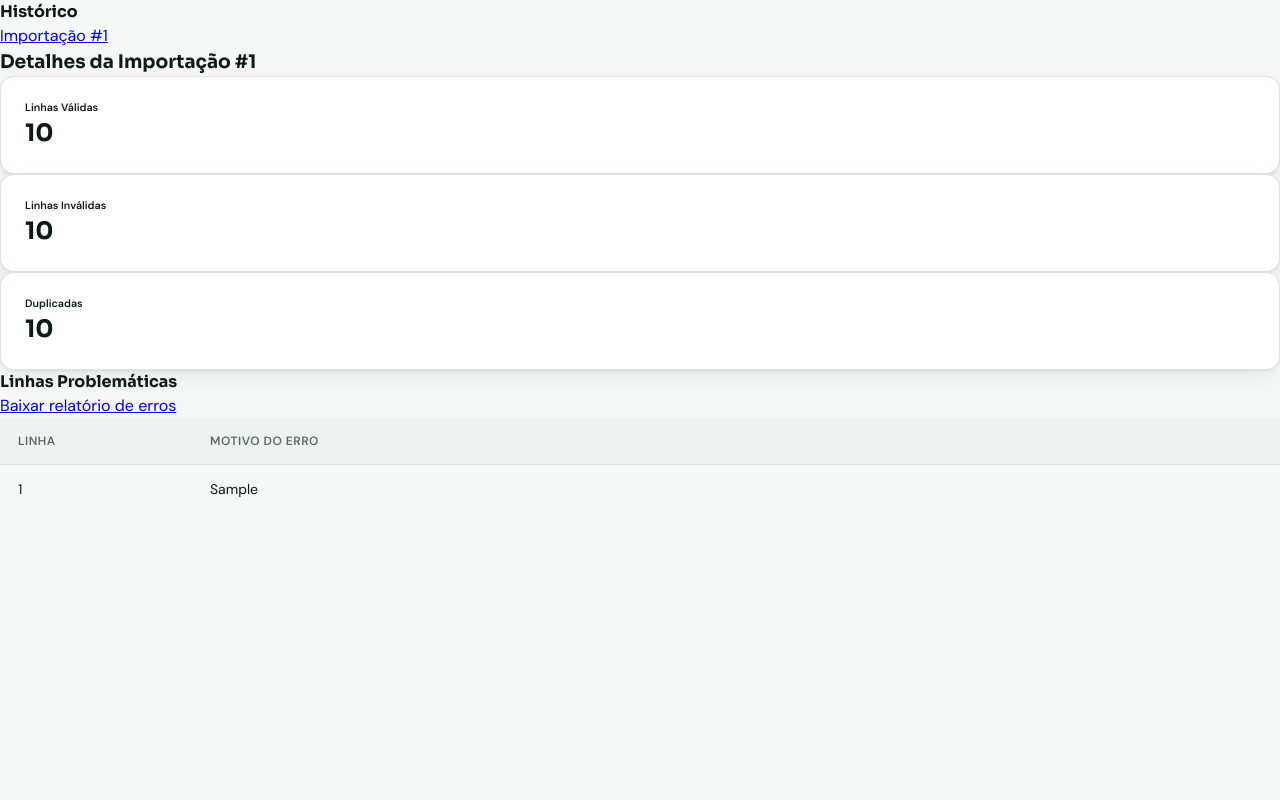
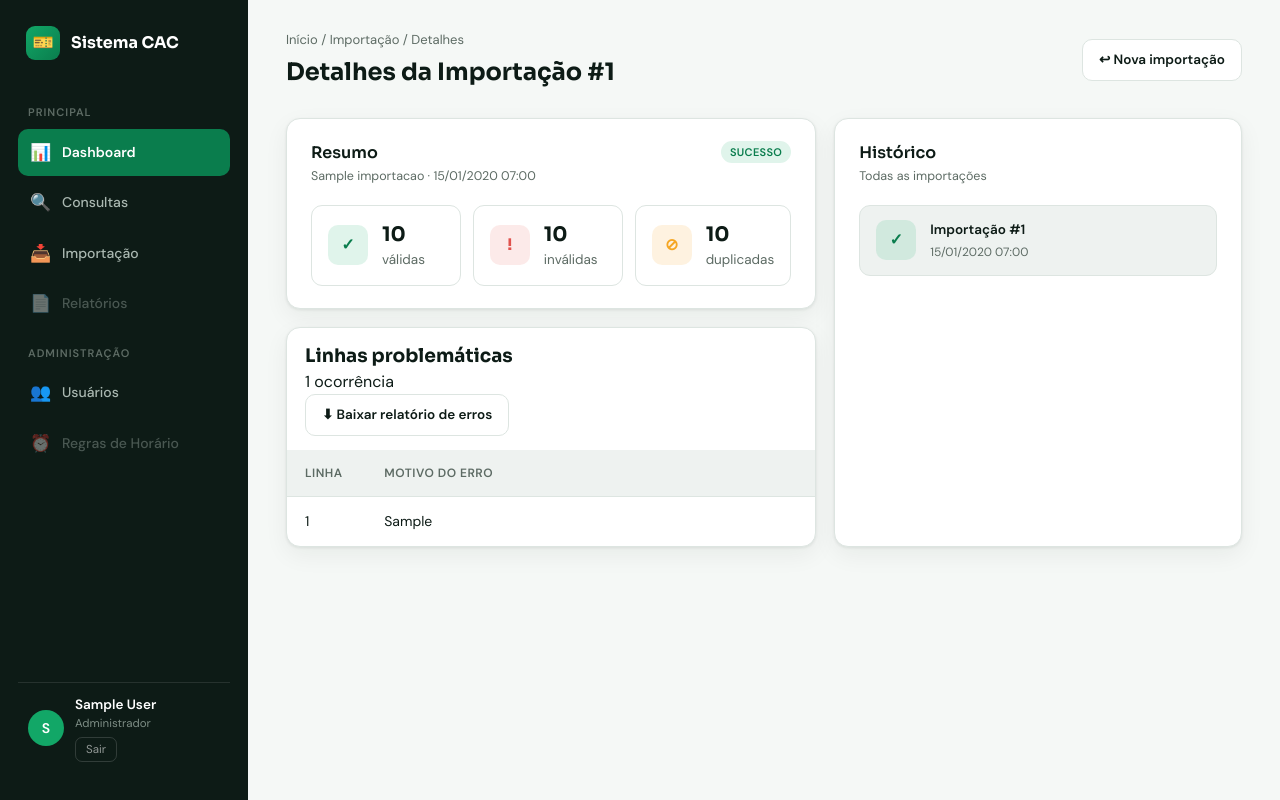
Before and after one commit to ricardo-rals/controle_catraca, a Django app: page /importacoes/dashboard/ in a window 1280 px wide. Run offline with Django 5.2, Linux system fonts and the light colour scheme; a user stored in the database is signed in; tables that the repository leaves empty hold one stand-in row (values such as "Sample post").

Commit message:
feat(HU-027): refatora template de detalhes da importação com melhorias na apresentação e usabilidade

```diff
--- a/apps/importacoes/templates/importacoes/detalhe_importacao.html
+++ b/apps/importacoes/templates/importacoes/detalhe_importacao.html
@@ -1,79 +1,83 @@
-{% extends 'base.html' %}
+{% extends "base_app.html" %}
+{% load static %}
 
-{% block content %}
-<div class="container mt-4">
-    <div class="row">
-        <!-- AC 4: Menu lateral com histórico de importações -->
-        <div class="col-md-3 mb-4">
-            <h4>Histórico</h4>
-            <div class="list-group">
-                {% for imp in importacoes %}
-                    <a href="{% url 'dashboard_detalhe' imp.id %}"
-                       class="list-group-item list-group-item-action {% if importacao and importacao.id == imp.id %}active{% endif %}">
-                        Importação #{{ imp.id }}
-                    </a>
-                {% empty %}
-                    <p class="text-muted">Nenhuma importação encontrada.</p>
-                {% endfor %}
+{% block titulo %}Detalhes da importação{% endblock %}
+
+{% block extra_css %}
+<link rel="stylesheet" href="{% static 'css/importacao.css' %}">
+{% endblock %}
+
+{% block page_content %}
+
+<div class="topbar">
+  <div>
+    <div class="migalha">Início / Importação / Detalhes</div>
+    <h1>
+      {% if importacao %}Detalhes da Importação #{{ importacao.id }}
+      {% else %}Detalhes da importação{% endif %}
+    </h1>
+  </div>
+  <div class="acoes">
+    <a href="{% url 'importar_csv' %}" class="btn-sec">↩ Nova importação</a>
   </div>
 </div>
 
-        <!-- Conteúdo principal do Dashboard -->
-        <div class="col-md-9">
+<div class="import-grid">
+
+  <!-- Coluna esquerda: resumo + falhas -->
+  <div>
     {% if importacao %}
-                <h3 class="mb-4">Detalhes da Importação #{{ importacao.id }}</h3>
-
-                <!-- AC 1: Cards de resumo -->
-                <div class="row mb-5">
-                    <div class="col-md-4">
-                        <div class="card text-white bg-success">
-                            <div class="card-body text-center">
-                                <h6 class="card-title text-uppercase">Linhas Válidas</h6>
-                                <h2 class="card-text mb-0">{{ importacao.total_validos }}</h2>
+      <div class="card" style="margin-bottom:18px;">
+        <div class="cab">
+          <div>
+            <h3>Resumo</h3>
+            <div class="leg">
+              {{ importacao.nome_arquivo }} ·
+              {{ importacao.data_tentativa|date:"d/m/Y H:i" }}
             </div>
           </div>
+          <span class="status-pill status-{{ importacao.status|lower }}">
+            {{ importacao.get_status_display }}
+          </span>
         </div>
-                    <div class="col-md-4">
-                        <div class="card text-white bg-danger">
-                            <div class="card-body text-center">
-                                <h6 class="card-title text-uppercase">Linhas Inválidas</h6>
-                                <h2 class="card-text mb-0">{{ importacao.total_invalidos }}</h2>
+        <div class="resumo-import resumo-row">
+          <div class="li-resumo" style="flex:1">
+            <div class="nm ok-nm">✓</div>
+            <div class="tx"><b>{{ importacao.total_validos }}</b> válidas</div>
           </div>
+          <div class="li-resumo" style="flex:1">
+            <div class="nm inv-nm">!</div>
+            <div class="tx"><b>{{ importacao.total_invalidos }}</b> inválidas</div>
           </div>
-                    </div>
-                    <div class="col-md-4">
-                        <div class="card text-dark bg-warning">
-                            <div class="card-body text-center">
-                                <h6 class="card-title text-uppercase">Duplicadas</h6>
-                                <h2 class="card-text mb-0">{{ importacao.total_duplicados }}</h2>
-                            </div>
+          <div class="li-resumo" style="flex:1">
+            <div class="nm dup-nm">⊘</div>
+            <div class="tx"><b>{{ importacao.total_duplicados }}</b> duplicadas</div>
           </div>
         </div>
       </div>
 
-                <!-- Lista de falhas -->
       {% if falhas %}
-                    <div class="d-flex justify-content-between align-items-center mb-3">
-                        <h4 class="mb-0">Linhas Problemáticas</h4>
-                        <!-- AC 3: Botão "Baixar relatório de erros" -->
-                        <a href="{% url 'exportar_erros_csv' importacao.id %}" class="btn btn-outline-primary">
-                            <i class="bi bi-download"></i> Baixar relatório de erros
+        <div class="tabela-card">
+          <div class="cab" style="padding:14px 18px;">
+            <div>
+              <h3>Linhas problemáticas</h3>
+              <div class="leg">{{ falhas|length }} ocorrência{{ falhas|length|pluralize:"s" }}</div>
+            </div>
+            <a href="{% url 'exportar_erros_csv' importacao.id %}" class="btn-sec">
+              ⬇ Baixar relatório de erros
             </a>
           </div>
-
-                    <!-- AC 2: Tabela com as linhas problemáticas detalhadas -->
-                    <div class="table-responsive">
-                        <table class="table table-striped table-hover table-bordered">
-                            <thead class="table-dark">
+          <table>
+            <thead>
               <tr>
-                                    <th style="width: 15%">Linha</th>
-                                    <th>Motivo do Erro</th>
+                <th style="width:15%;">Linha</th>
+                <th>Motivo do erro</th>
               </tr>
             </thead>
             <tbody>
               {% for falha in falhas %}
                 <tr>
-                                        <td class="fw-bold">{{ falha.linha_arquivo }}</td>
+                  <td>{{ falha.linha_arquivo }}</td>
                   <td>{{ falha.motivo_erro }}</td>
                 </tr>
               {% endfor %}
@@ -81,19 +85,62 @@
           </table>
         </div>
       {% else %}
-                    <div class="alert alert-success d-flex align-items-center" role="alert">
-                        <div>
-                            <strong>Tudo certo!</strong> Nenhuma linha problemática foi registrada nesta importação.
-                        </div>
+        <div class="alerta alerta-success">
+          <strong>Tudo certo!</strong>
+          Nenhuma linha problemática foi registrada nesta importação.
         </div>
       {% endif %}
 
     {% else %}
-                <div class="alert alert-info">
-                    Selecione uma importação no menu lateral para visualizar os detalhes.
-                </div>
+      <p style="color:var(--cinza); font-size:13.5px; text-align:center; padding:32px 0;">
+        Selecione uma importação no histórico ao lado.
+      </p>
     {% endif %}
   </div>
+
+  <!-- Coluna direita: histórico de importações -->
+  <div class="card">
+    <div class="cab">
+      <div>
+        <h3>Histórico</h3>
+        <div class="leg">Todas as importações</div>
       </div>
     </div>
+
+    {% if importacoes %}
+      <div class="resumo-import">
+        {% for imp in importacoes %}
+          <a href="{% url 'dashboard_detalhe' imp.id %}"
+             class="li-resumo"
+             style="text-decoration:none; color:inherit;
+                    {% if importacao and importacao.id == imp.id %}background:var(--cinza-claro);{% endif %}">
+            <div class="nm
+              {% if imp.status == 'SUCESSO' %}ok-nm
+              {% elif imp.status == 'FALHA' %}inv-nm
+              {% else %}dup-nm{% endif %}">
+              {% if imp.status == "SUCESSO" %}✓
+              {% elif imp.status == "FALHA" %}!
+              {% else %}⏳{% endif %}
+            </div>
+            <div style="flex:1; min-width:0;">
+              <div class="hist-nome"
+                   style="overflow:hidden;text-overflow:ellipsis;white-space:nowrap;">
+                Importação #{{ imp.id }}
+              </div>
+              <div class="hist-meta">
+                {{ imp.data_tentativa|date:"d/m/Y H:i" }}
+              </div>
+            </div>
+          </a>
+        {% endfor %}
+      </div>
+    {% else %}
+      <p style="color:var(--cinza); font-size:13.5px; text-align:center; padding:24px 0;">
+        Nenhuma importação registrada ainda.
+      </p>
+    {% endif %}
+  </div>
+
+</div>
+
 {% endblock %}
```
Lines whose indentation alone changed are shown as unchanged.
